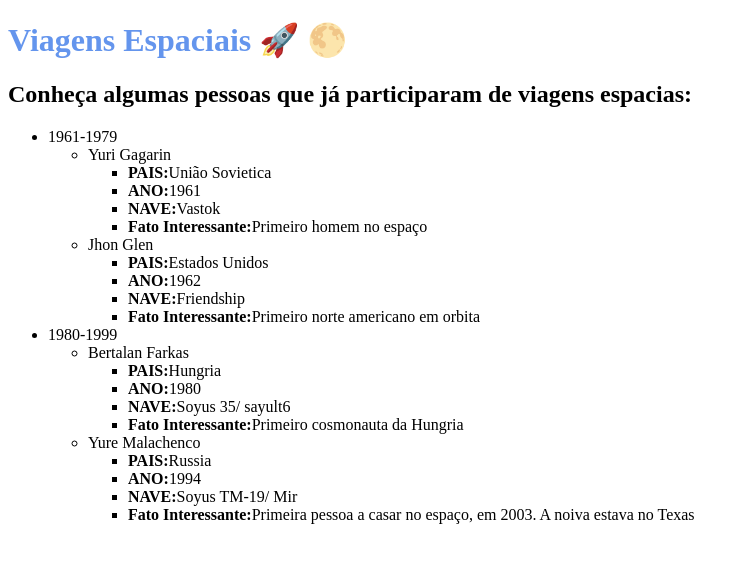
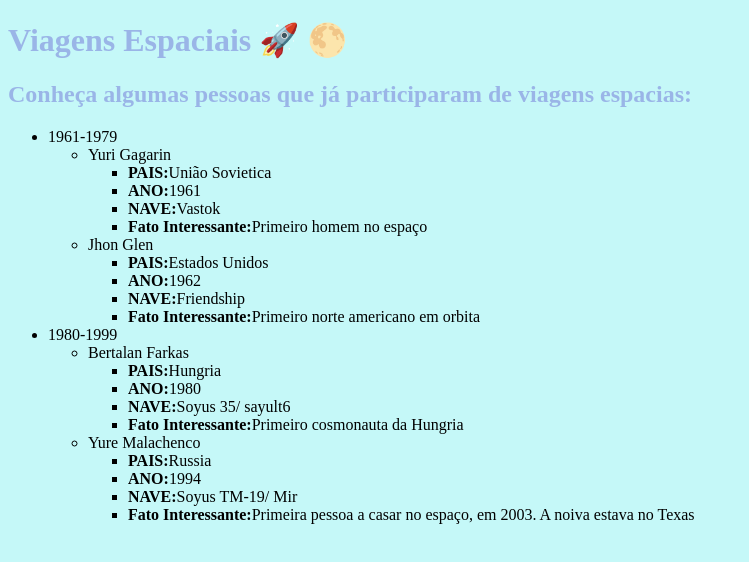
Before and after one commit to Annalp-xt/estudos-html-css, a plain HTML site: page aula2/aula2- atividade4/atividade4.html in a window 1280 px wide. Shown: the whole page, without its empty margins (0-749 px from the left). Drawn offline with Linux system fonts and the light colour scheme.

Commit message:
atividade4.html

```diff
--- a/aula2/aula2- atividade4/atividade4.html
+++ b/aula2/aula2- atividade4/atividade4.html
@@ -9,7 +9,7 @@
 </head>
 <body>
     <h1>Viagens Espaciais &#128640 &#127765</h1>
-    <h2>Conheça algumas pessoas que já participaram de viagens espacias:</h2>
+    <h2 id="subt1">Conheça algumas pessoas que já participaram de viagens espacias:</h2>
     <ul>
         <li>1961-1979</li>
             <ul>
--- a/aula2/aula2- atividade4/css/style.css
+++ b/aula2/aula2- atividade4/css/style.css
@@ -1,3 +1,9 @@
 h1{
-    color: cornflowerblue;
+    color: rgb(154, 181, 231);
 }
+body{
+    background-color: rgb(197, 248, 248);
+}
+#subt1{
+    color: rgb(154, 181, 231);
+}
```
